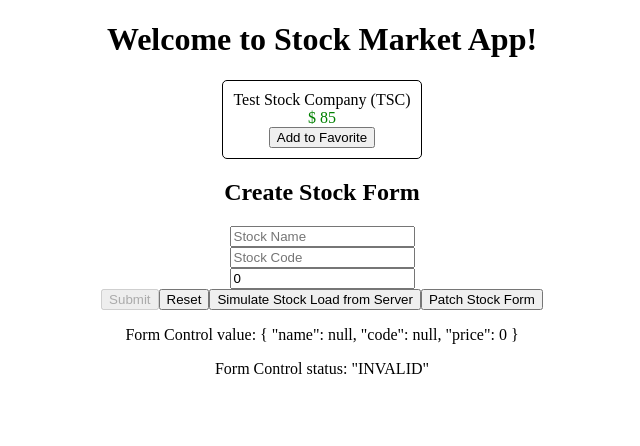
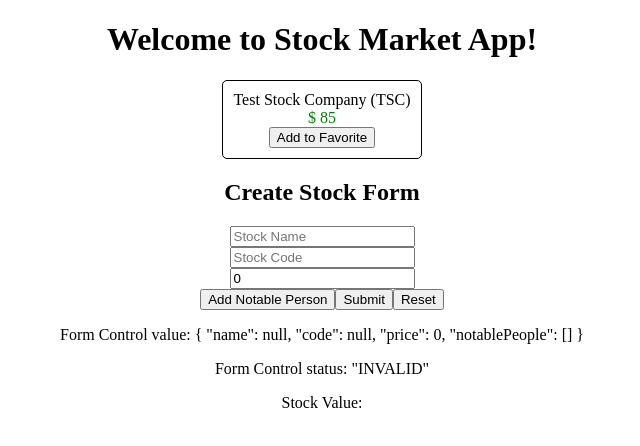
Before and after one commit to KashmirKahlon/stock-market-ng6, an Angular app: page / in a window 1280 px wide. Shown: the top 446 px of the page, without its empty margins (318-958 px from the left). Built offline with nearby package versions, Linux system fonts and the light colour scheme.

Commit message:
chap7-form-array-stock-market

```diff
--- a/src/app/model/stock.ts
+++ b/src/app/model/stock.ts
@@ -1,14 +1,22 @@
 export class Stock {
   favorite: boolean = false
+  notablePeople: Person[]
 
   constructor(
     public name: string,
     public code: string,
     public price: number,
     public previousPrice: number
-  ) {}
+  ) {
+    this.notablePeople = []
+  }
 
   isPositiveChange(): boolean {
     return this.price >= this.previousPrice
   }
 }
+
+export class Person {
+  name: string
+  title: string
+}
--- a/src/app/stock/create-stock/create-stock.component.css
+++ b/src/app/stock/create-stock/create-stock.component.css
@@ -0,0 +1,5 @@
+.notable-people {
+  border: 1px solid black;
+  padding: 10px;
+  margin: 5px;
+}
--- a/src/app/stock/create-stock/create-stock.component.html
+++ b/src/app/stock/create-stock/create-stock.component.html
@@ -35,16 +35,28 @@
         </div>
       </div>
     </div>
-    <button type="submit" [disabled]="!stockForm.valid">Submit</button>
-    <button type="button" (click)="resetForm()">Reset</button>
-    <button type="button" (click)="loadStockFromServer()">
-      Simulate Stock Load from Server
-    </button>
-    <button type="button" (click)="patchStockForm()">
-      Patch Stock Form
+    <div formArrayName="notablePeople">
+      <div *ngFor="let person of notablePeople.controls; let i = index" [formGroupName]="i" class="notable-people">
+        <div>
+          Person {{i + 1}}
+        </div>
+        <div>
+          <input type="text" placeholder="Person Name" formControlName="name">
+        </div>
+        <div>
+          <input type="text" placeholder="Person Title" formControlName="title">
+        </div>
+        <button type="button" (click)="removeNotablePerson(i)">Remove Person</button>
+      </div>
+    </div>
+    <button type="button" (click)="addNotablePerson()">Add Notable Person</button>
+    <button type="submit">Submit</button>
+    <button type="button" (click)="resetForm()">
+      Reset
     </button>
   </form>
 </div>
 
 <p>Form Control value: {{ stockForm.value | json }}</p>
 <p>Form Control status: {{ stockForm.status | json }}</p>
+<p>Stock Value: {{stock | json}}</p>
--- a/src/app/stock/create-stock/create-stock.component.ts
+++ b/src/app/stock/create-stock/create-stock.component.ts
@@ -1,8 +1,7 @@
 import { Component } from '@angular/core'
-import { FormBuilder, FormGroup, Validators } from '@angular/forms'
+import { FormArray, FormBuilder, FormGroup, Validators } from '@angular/forms'
 import { Stock } from 'src/app/model/stock'
 
-let counter = 1
 @Component({
   selector: 'app-create-stock',
   templateUrl: './create-stock.component.html',
@@ -11,10 +10,8 @@
 export class CreateStockComponent {
   private stock: Stock
   public stockForm: FormGroup
-
   constructor(private fb: FormBuilder) {
     this.createForm()
-    this.stock = new Stock('Test ' + counter++, 'TST', 20, 10)
   }
 
   createForm() {
@@ -22,26 +19,33 @@
       name: [null, Validators.required],
       code: [null, [Validators.required, Validators.minLength(2)]],
       price: [0, [Validators.required, Validators.min(0)]],
+      notablePeople: this.fb.array([]),
     })
   }
 
-  loadStockFromServer() {
-    this.stock = new Stock('Test ' + counter++, 'TST', 20, 10)
-    let stockFormModel = Object.assign({}, this.stock)
-    delete stockFormModel.previousPrice
-    delete stockFormModel.favorite
-    this.stockForm.setValue(stockFormModel)
+  get notablePeople(): FormArray {
+    return this.stockForm.get('notablePeople') as FormArray
   }
-  patchStockForm() {
-    this.stock = new Stock(`Test ${counter++}`, 'TST', 20, 10)
-    this.stockForm.patchValue(this.stock)
+
+  addNotablePerson() {
+    this.notablePeople.push(
+      this.fb.group({
+        name: ['', Validators.required],
+        title: ['', Validators.required],
+      })
+    )
   }
+
+  removeNotablePerson(index: number) {
+    this.notablePeople.removeAt(index)
+  }
+
   resetForm() {
     this.stockForm.reset()
   }
 
   onSubmit() {
     this.stock = Object.assign({}, this.stockForm.value)
-    console.log('saving stock', this.stock)
+    console.log('Saving stock', this.stock)
   }
 }
```
